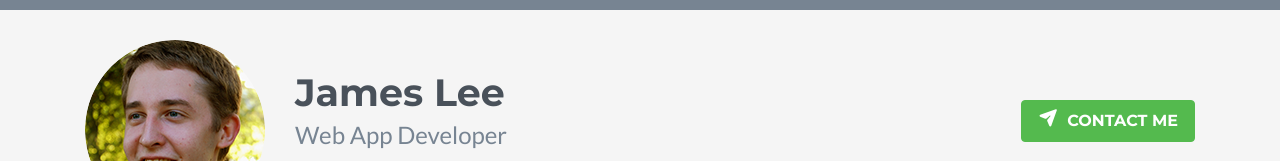
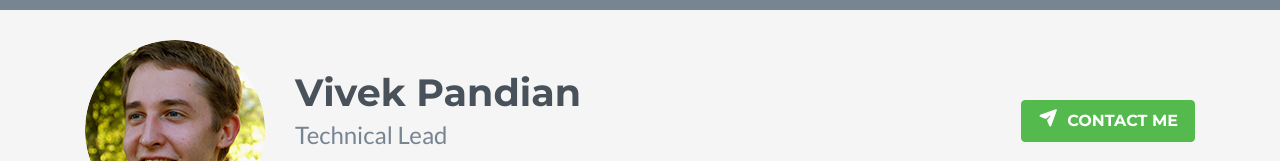
Before and after one commit to vivekpvk/portfolio, a plain HTML site: page index.html in a window 1280 px wide. Shown: the top 161 px of the page. Drawn offline with nearby package versions, Linux system fonts and the light colour scheme; no server answers; some icons are missing.

Commit message:
Update index.html

```diff
--- a/index.html
+++ b/index.html
@@ -1,13 +1,13 @@
 <!DOCTYPE html>
 <html lang="en">
 <head>
-    <title>Bootstrap 4 Portfolio/Resume Theme for Developers</title>
+    <title>Vivek Pandian Technical Lead</title>
     <!-- Meta -->
     <meta charset="utf-8">
     <meta http-equiv="X-UA-Compatible" content="IE=edge">
     <meta name="viewport" content="width=device-width, initial-scale=1.0">
-    <meta name="description" content="Bootstrap 4 Portfolio/Resume Theme for Developers">
-    <meta name="author" content="Xiaoying Riley at 3rd Wave Media">
+    <meta name="description" content="Vivek Pandian Technical Lead">
+    <meta name="author" content="Vivek Pandian">
     <link rel="shortcut icon" href="favicon.ico">
 
     <link href='https://fonts.googleapis.com/css?family=Lato:300,400,300italic,400italic' rel='stylesheet' type='text/css'>
@@ -36,8 +36,8 @@
         <div class="container clearfix">
             <img class="profile-image img-fluid float-left rounded-circle" src="assets/images/profile.png" alt="profile image" />
             <div class="profile-content float-left">
-                <h1 class="name">James Lee</h1>
-                <h2 class="desc">Web App Developer</h2>
+                <h1 class="name">Vivek Pandian</h1>
+                <h2 class="desc">Technical Lead</h2>
                 <ul class="social list-inline">
                     <li class="list-inline-item"><a href="#"><i class="fab fa-twitter"></i></a></li>
                     <li class="list-inline-item"><a href="#"><i class="fab fa-linkedin-in"></i></a></li>
@@ -46,7 +46,7 @@
                     <li class="list-inline-item last-item"><a href="#"><i class="fab fa-codepen"></i></a></li>
                 </ul>
             </div><!--//profile-->
-            <a class="btn btn-cta-primary float-right" href="https://themes.3rdwavemedia.com/" target="_blank"><i class="fas fa-paper-plane"></i> Contact Me</a>
+            <a class="btn btn-cta-primary float-right" href="#" target="_blank"><i class="fas fa-paper-plane"></i> Contact Me</a>
         </div><!--//container-->
     </header><!--//header-->
 
```
